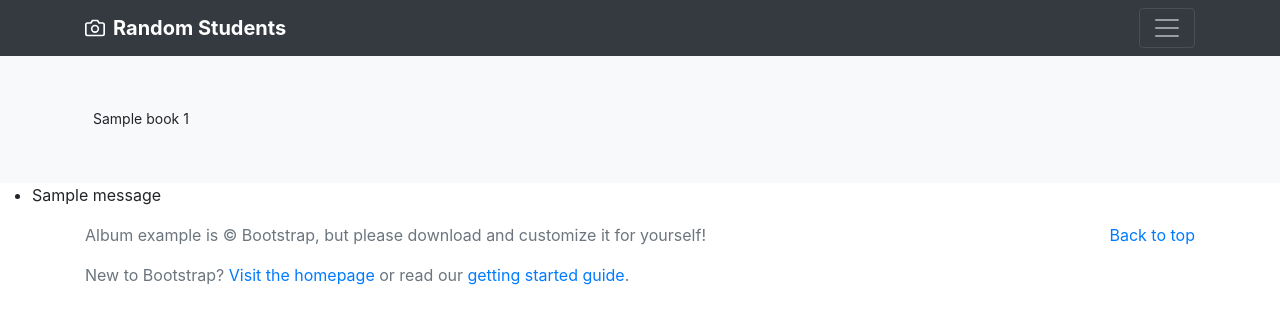
After one commit to KonDob/HL_HT5, a Django app: page /books in a window 1280 px wide. The commit adds this page. Shown: the top 324 px of the page. Run offline with Django 3.2, Linux system fonts and the light colour scheme; tables that the repository leaves empty hold one stand-in row (values such as "Sample post"); one stand-in notice (Sample message) is shown; some libraries are stand-ins or nearby versions.

Commit message:
Add Book page with books. Add generation command for books

```diff
--- /dev/null
+++ b/main/homepage/templates/books_view.html
@@ -0,0 +1,31 @@
+{% extends "base.html" %}
+
+
+{% block body %}
+<div class="album py-5 bg-light">
+
+    <div class='container'>
+
+        {% csrf_token %}
+        <div class="container">
+            <div class="row">
+                {% for book in books %}
+                <div class="form-control-sm">
+                    {{ book.name }}
+                    {{ book.id }}
+                </div>
+                {% endfor %}
+            </div>
+        </div>
+    </div>
+</div>
+
+{% if messages %}
+<ul class="messages">
+    {% for message in messages %}
+    <li{% if message.tags %} class="{{ message.tags }}" {% endif %}>{{ message }}</li>
+        {% endfor %}
+</ul>
+{% endif %}
+
+{% endblock %}
--- a/main/homepage/templates/home.html
+++ b/main/homepage/templates/home.html
@@ -7,6 +7,7 @@
     <div class="row row-cols-1">
         <a class="col" href="{% url 'homepage:students_list' %}">Students list</a>
         <a class="col" href="{% url 'homepage:create_student' %}">Create student</a>
+        <a class="col" href="{% url 'homepage:books_view' %}">All Books</a>
     </div>
 </div>
 {% endblock %}
--- a/main/homepage/urls.py
+++ b/main/homepage/urls.py
@@ -11,5 +11,6 @@ urlpatterns = [
     path('create_student/', views.CreateStudentView.as_view(),
          name='create_student'),
     path('edit_student/<id>', views.EditStudentView.as_view(),
-         name='edit_student')
+         name='edit_student'),
+    path('books', views.BooksView.as_view(), name='books_view'),
 ]
--- a/main/homepage/views.py
+++ b/main/homepage/views.py
@@ -3,7 +3,7 @@ from django.shortcuts import redirect, render
 from django.views.generic.base import View
 
 from .forms import StudentForm
-from .models import Student
+from .models import Student, Book
 
 
 class HomePageView(View):
@@ -70,3 +70,18 @@ class EditStudentView(View):
             messages.add_message(request, messages.INFO,
                                  'You trying edit student with invalid data')
             return self.get(request, id)
+
+
+class BooksView(View):
+    """
+        Page to see all books and additional info about books owner
+    """
+
+    def get(self, request):
+
+        books = Book.objects.all()
+
+        context = {
+            'books': books
+        }
+        return render(request, 'books_view.html', context=context)
```
Also changed, not shown: main/homepage/management/commands/generate_books.py (added, +34 -0 lines).
